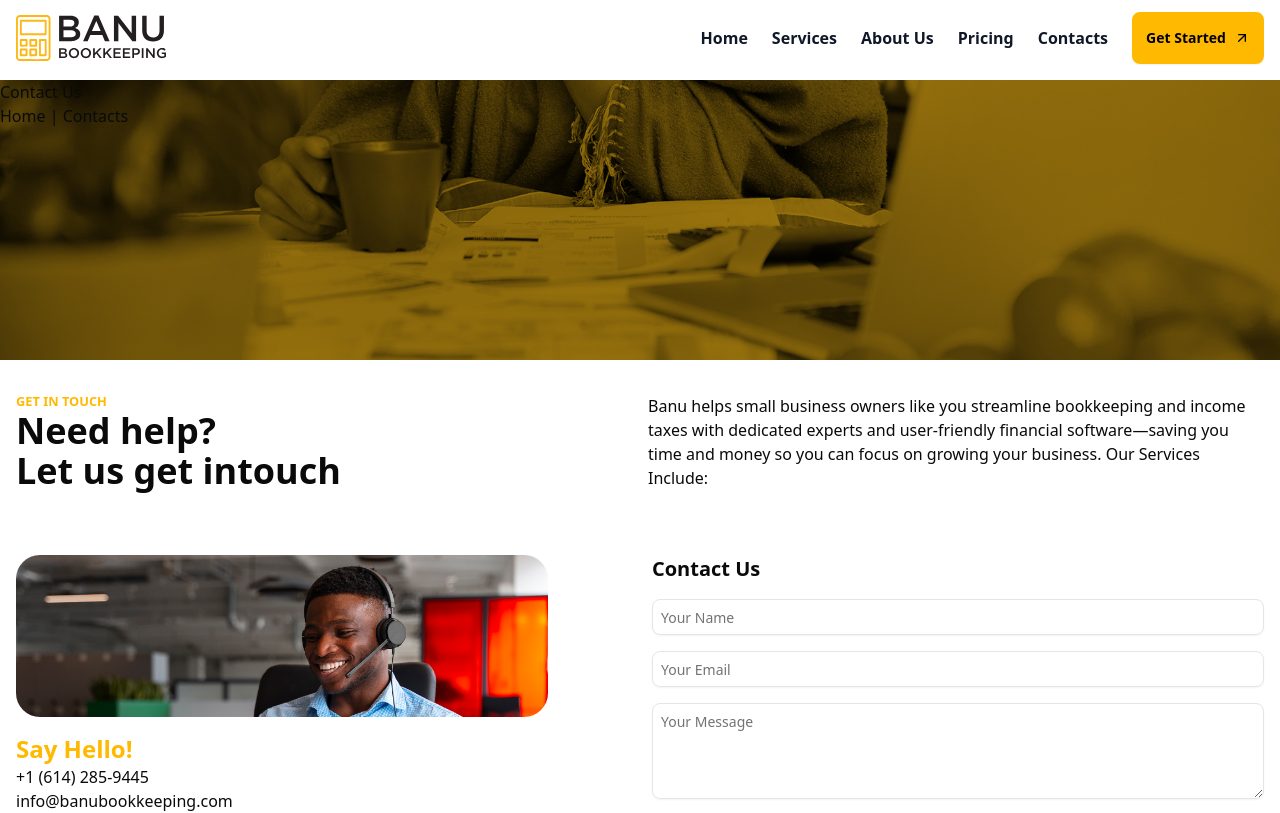
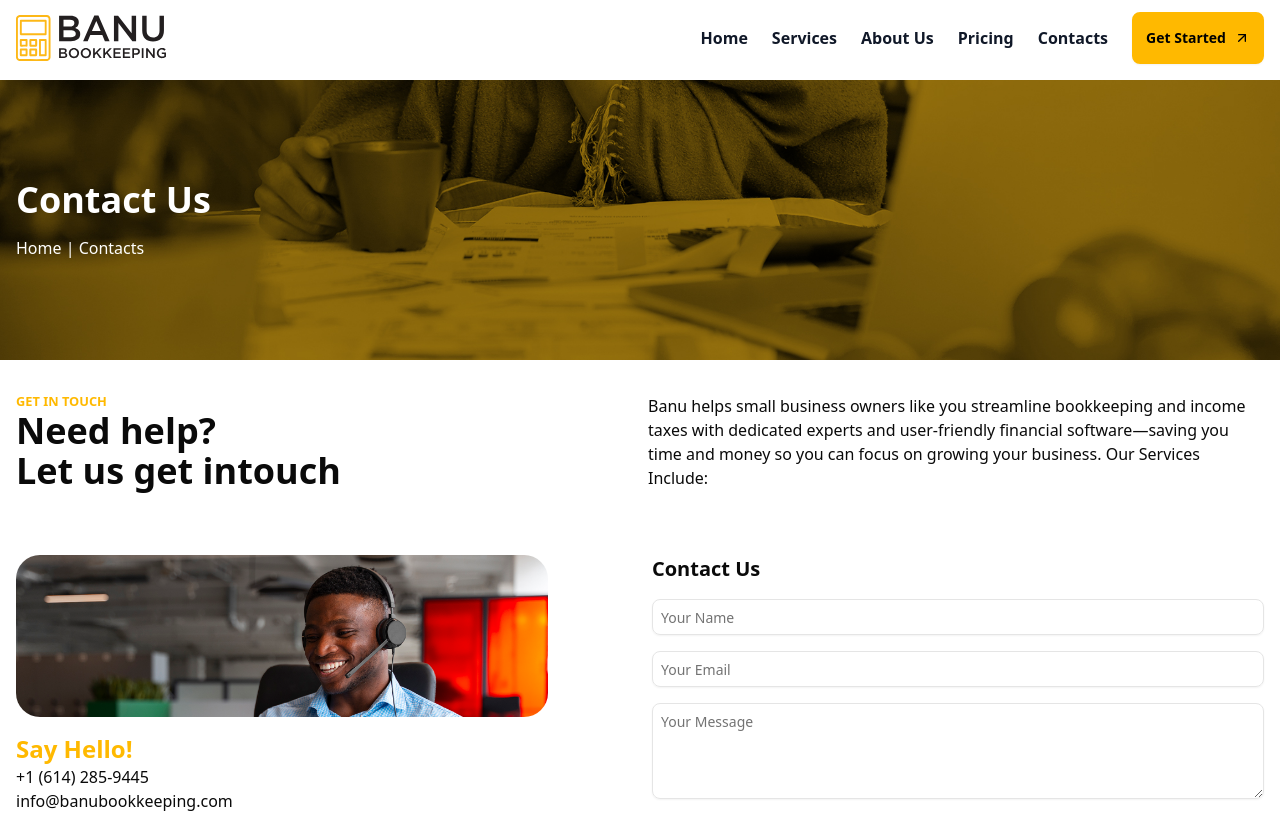
Before and after one commit to OvasisGroup/banu, a Next.js app: page /contacts in a window 1280 px wide. Shown: the top 813 px of the page. Built offline with nearby package versions, Linux system fonts and the light colour scheme.

Commit message:
Add Authentication

```diff
--- a/src/app/contacts/page.tsx
+++ b/src/app/contacts/page.tsx
@@ -39,8 +39,10 @@ export default function ContactForm() {
         <section>
             <Navbar />
             <section className="bg-[url('/assets/images/contacts.jpg')] bg-no-repeat bg-cover bg-center h-70 mt-20">
-            <h1>Contact Us</h1>
-            <p>Home | Contacts </p>
+            <div className="container mx-auto flex flex-col justify-center items-start text-white h-full px-4">
+                <h1 className="font-bold text-3xl md:text-4xl mb-4">Contact Us</h1>
+                <p>Home | Contacts </p>
+            </div>
             </section>
             <div className="container mx-auto px-4 py-8">
                 <div className='grid md:grid-cols-2 gap-4 justify-center items-center'>
```
